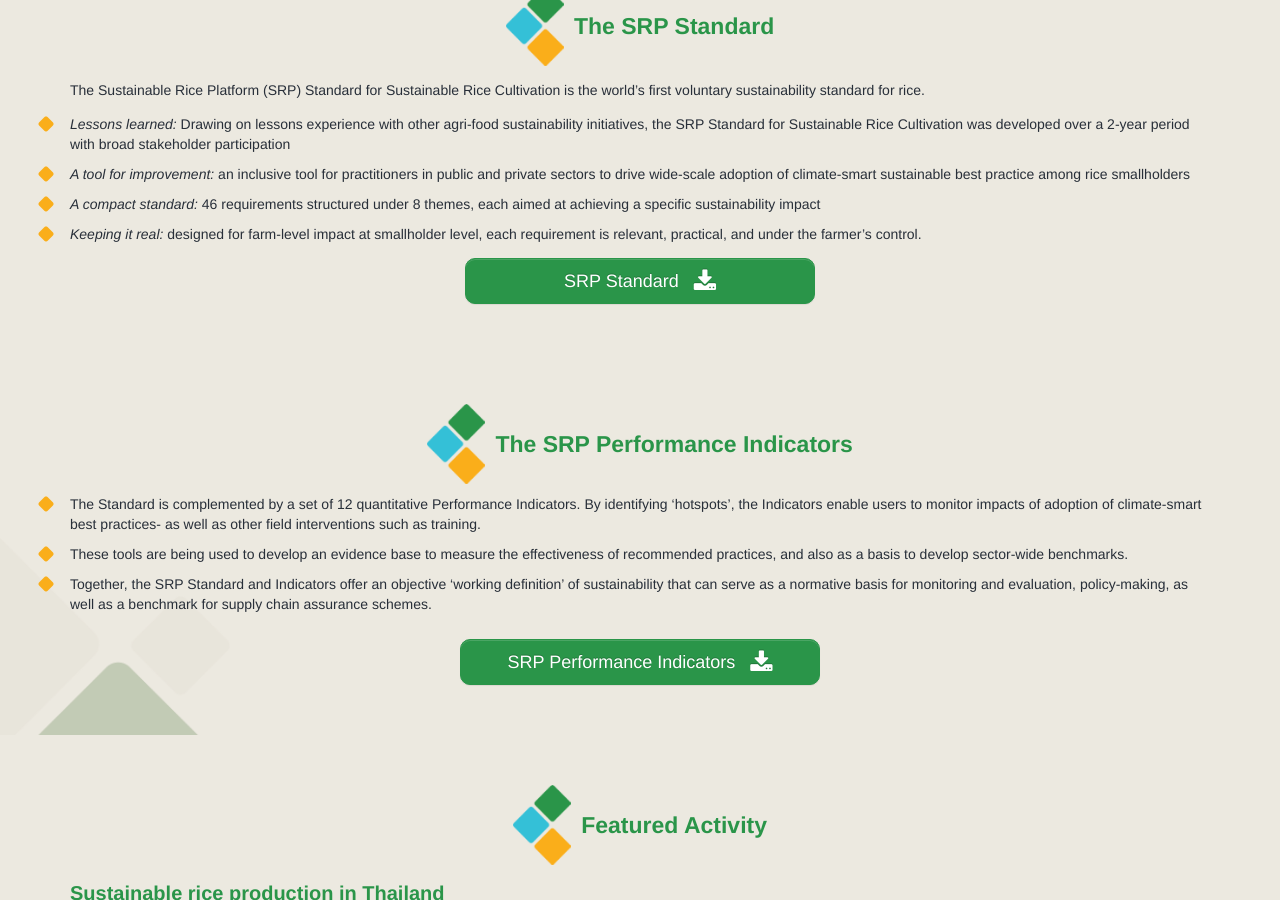
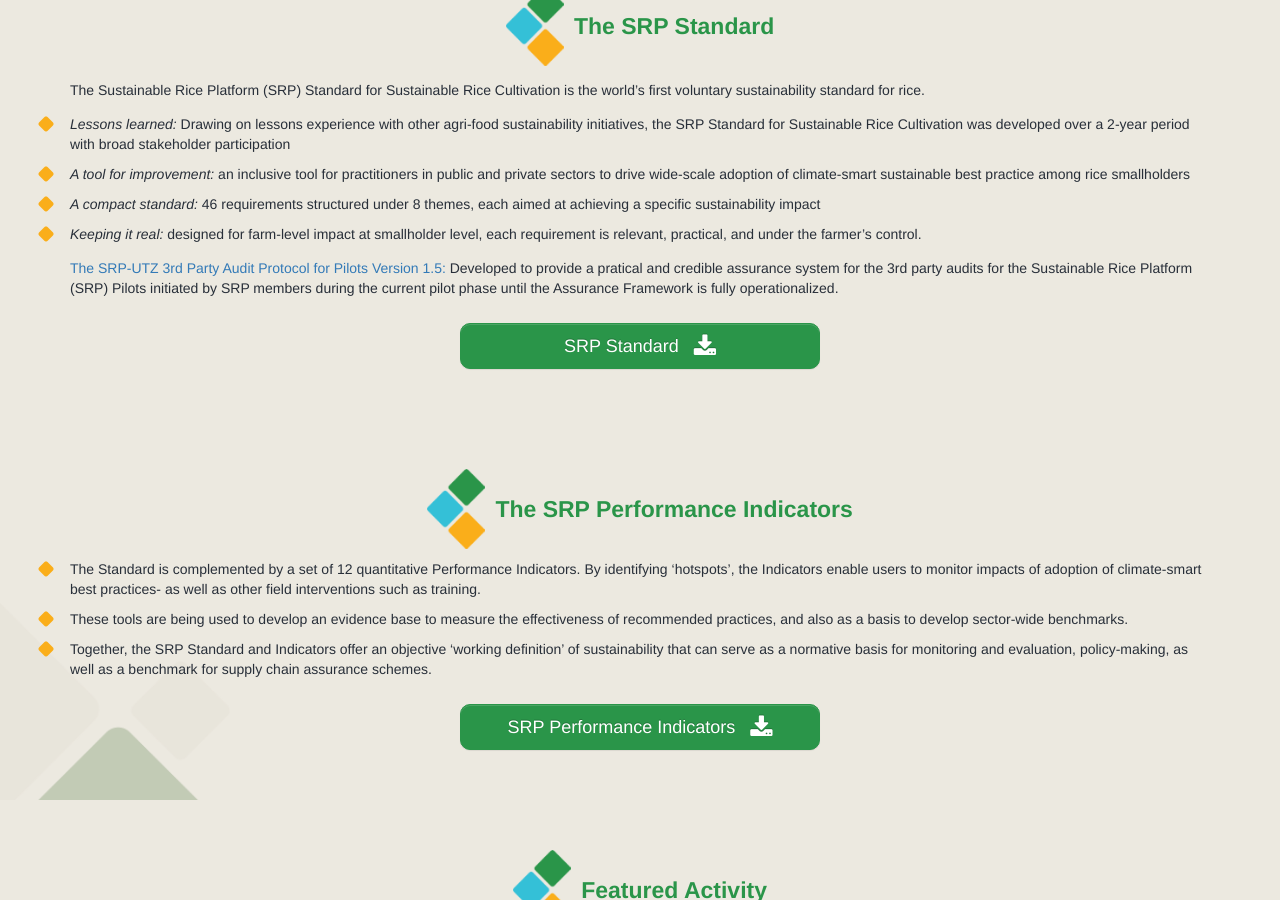
Before and after one commit to sustainablericeplatform/sustainablericeplatform.github.io, a Jekyll site: the page built from Resources/index.html, in a window 1280 px wide and 900 px high, scrolled down 1088 px. Built offline with Jekyll 4.4.1, drawn with Linux system fonts in a browser that asks for light colours; some of the changed lines change nothing that is shown.

Commit message:
Update index.html

```diff
--- a/Resources/index.html
+++ b/Resources/index.html
@@ -45,8 +45,8 @@
             <li><i class="fa fa-square"></i><em class="blue">A tool for improvement:</em> an inclusive tool for practitioners in public and private sectors to drive wide-scale adoption of climate-smart sustainable best practice among rice smallholders</li>
             <li><i class="fa fa-square"></i><em class="blue">A compact standard:</em> 46 requirements structured under 8 themes, each aimed at achieving a specific sustainability impact</li>
             <li><i class="fa fa-square"></i><em class="blue">Keeping it real:</em> designed for farm-level impact at smallholder level, each requirement is relevant, practical, and under the farmer’s control.  </li>
-        </ul>
-            <p><a href="/assets/docs/SRP-UTZ 3rd Party Audit Protocol for Pilots Version 1.5 29March2018.pdf" target="_blank>The SRP-UTZ 3rd Party Audit Protocol for Pilots Version 1.5:</a> Developed to provide a pratical and credible assurance system for the 3rd party audits for the Sustainable Rice Platform (SRP) Pilots initiated by SRP members during the current pilot phase until the Assurance Framework is fully operationalized.</p>
+         </ul>
+            <p><a href="/assets/docs/SRP-UTZ 3rd Party Audit Protocol for Pilots Version 1.5 29March2018.pdf" target=_blank">The SRP-UTZ 3rd Party Audit Protocol for Pilots Version 1.5:</a> Developed to provide a pratical and credible assurance system for the 3rd party audits for the Sustainable Rice Platform (SRP) Pilots initiated by SRP members during the current pilot phase until the Assurance Framework is fully operationalized.</p>
                     <div class="row margin top">
             <div class="col-md-4 col-md-offset-4 col-sm-6 col-sm-offset-3">
                 <a href="/assets/docs/SRP Standard for Sustainable Rice Cultivation v 1.0.pdf" target="_blank" class="btn btn-primary btn-lg btn-block">SRP Standard <i class="fa fa-download fa-lg" style="margin-left: 10px"></i></a>
```
